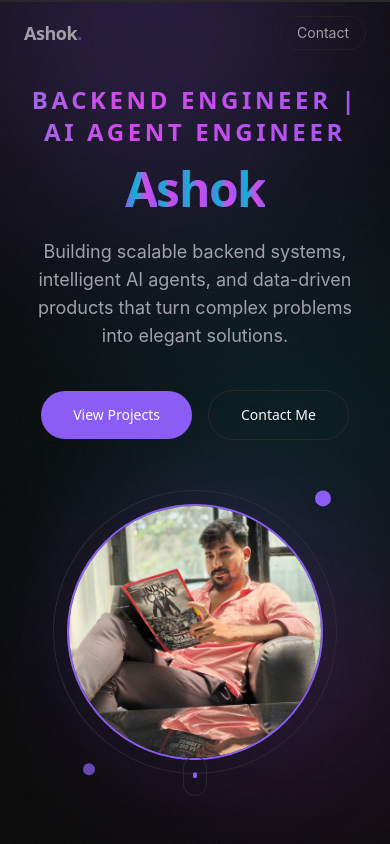
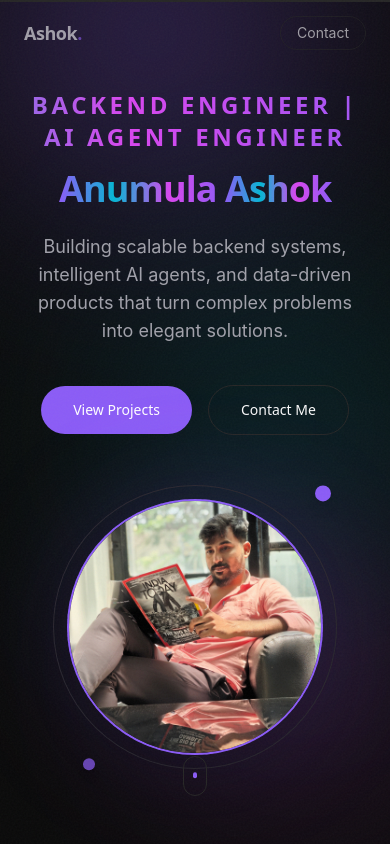
Before and after one commit to Anumulaashok/portfolio, a Next.js app: page / in a window 390 px wide. Shown: the top 844 px of the page. Built offline with nearby package versions, Linux system fonts and the light colour scheme.

Commit message:
Use full name "Anumula Ashok" in hero heading
Sizes it responsively so the two-word name reads cleanly instead of
the previous oversized single-word "Ashok" treatment.

```diff
--- a/components/sections/HeroSection.tsx
+++ b/components/sections/HeroSection.tsx
@@ -39,13 +39,13 @@ export function HeroSection() {
               Backend Engineer | AI Agent Engineer
             </GradientText>
           </motion.p>
-          <h1 className="font-display text-display font-bold tracking-tight">
-            <GradientText className="font-display text-display font-bold tracking-tight">
+          <h1 className="font-display text-4xl font-bold tracking-tight sm:text-5xl md:text-6xl lg:text-7xl">
+            <GradientText className="font-display text-4xl font-bold tracking-tight sm:text-5xl md:text-6xl lg:text-7xl">
               <BlurText
-                text="Ashok"
+                text="Anumula Ashok"
                 as="span"
-                animateBy="letters"
-                delay={60}
+                animateBy="words"
+                delay={120}
                 triggerOnMount
                 className="gradient-letters inline-block"
               />
```
